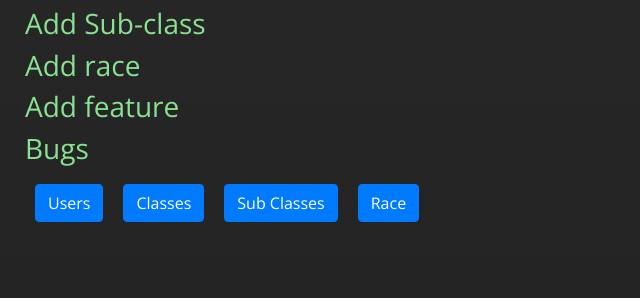
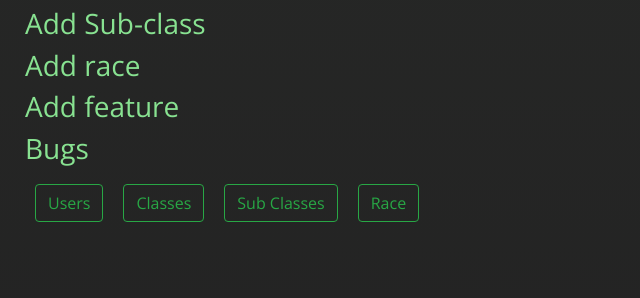
Before and after one commit to dmrobbin/flask_dnd, a Flask app: template templates/command.html in a window 1280 px wide. Shown: the part 238-536 px from the top of the page, without its empty margins (0-640 px from the left). Run offline with Flask 2, Linux system fonts and the light colour scheme; the template is opened without the code that fills it, so the values that code supplies are empty; parts of the project's set-up code (start-up, migrations or seed data) failed here and were passed over; some libraries are stand-ins or nearby versions.

Commit message:
command center cleanups

```diff
--- a/templates/all_characters.html
+++ b/templates/all_characters.html
@@ -18,8 +18,8 @@
 		{%for character in characters%}
 			{%if character.user_id == user.id%}
 				<tr>
-					<td></td>
-					<td><a href=/info/{{character.id}}> {{character.NAME}} - {{character.user_id}}</a></td>
+					<td>|</td>
+					<td><a href=/info/{{character.id}}> {{character.NAME}} - {{character.id}}</a></td>
 				</tr>
 			{%endif%}
 		{%else%}
--- a/templates/command.html
+++ b/templates/command.html
@@ -8,6 +8,12 @@
       width:auto;
       height:auto;
 	}
+	.card-body{
+      background-color: #121820;
+    }
+    .card-img-top{
+      background-color: #121820;
+    }
 	div{
 		padding: 10
 	}
@@ -21,7 +27,7 @@
 <div style="float:left;">
 
 <p>
-  <button class="btn btn-primary" type="button" data-toggle="collapse" data-target="#collapseUsers" aria-expanded="false" aria-controls="collapseUsers">
+  <button class="btn btn-outline-success" type="button" data-toggle="collapse" data-target="#collapseUsers" aria-expanded="false" aria-controls="collapseUsers">
     Users
   </button>
 </p>
@@ -37,7 +43,7 @@
 			</th>
 		</tr>
 	{% for user in users %}
-	<tr style="color:black">
+	<tr>
 		<td>{{user.USER_NAME}}</td>
 		<td>{{user.id}}</td>
 	</tr>
@@ -51,7 +57,7 @@
 <div style="float:left;">
 
 <p>
-  <button class="btn btn-primary" type="button" data-toggle="collapse" data-target="#collapseClasses" aria-expanded="false" aria-controls="collapseClasses">
+  <button class="btn btn-outline-success" type="button" data-toggle="collapse" data-target="#collapseClasses" aria-expanded="false" aria-controls="collapseClasses">
     Classes
   </button>
 </p>
@@ -72,7 +78,7 @@
 <div style="float:left;">
 
 <p>
-  <button class="btn btn-primary" type="button" data-toggle="collapse" data-target="#collapseSubClasses" aria-expanded="false" aria-controls="collapseSubClasses">
+  <button class="btn btn-outline-success" type="button" data-toggle="collapse" data-target="#collapseSubClasses" aria-expanded="false" aria-controls="collapseSubClasses">
     Sub Classes
   </button>
 </p>
@@ -106,7 +112,7 @@
 <div style="float:left;">
 
 <p>
-  <button class="btn btn-primary" type="button" data-toggle="collapse" data-target="#collapseRace" aria-expanded="false" aria-controls="collapseRace">
+  <button class="btn btn-outline-success" type="button" data-toggle="collapse" data-target="#collapseRace" aria-expanded="false" aria-controls="collapseRace">
     Race
   </button>
 </p>
```
